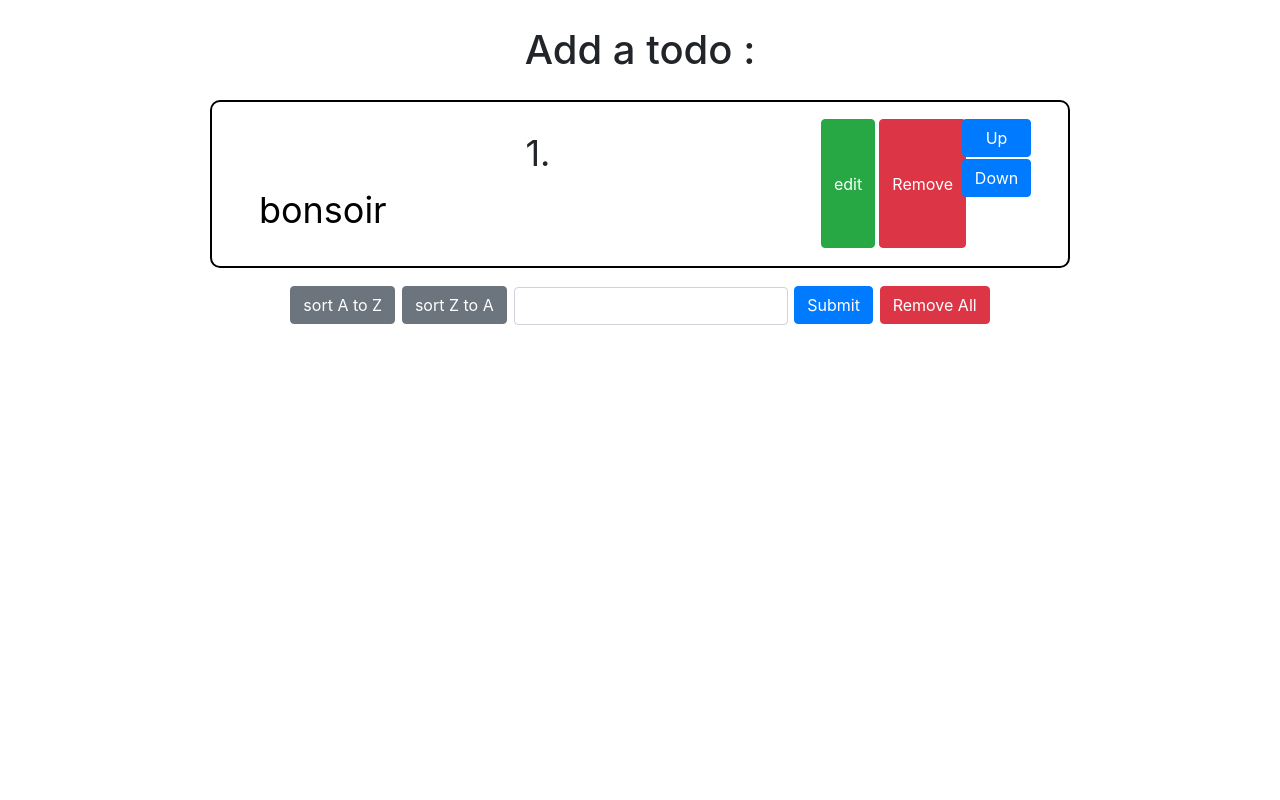
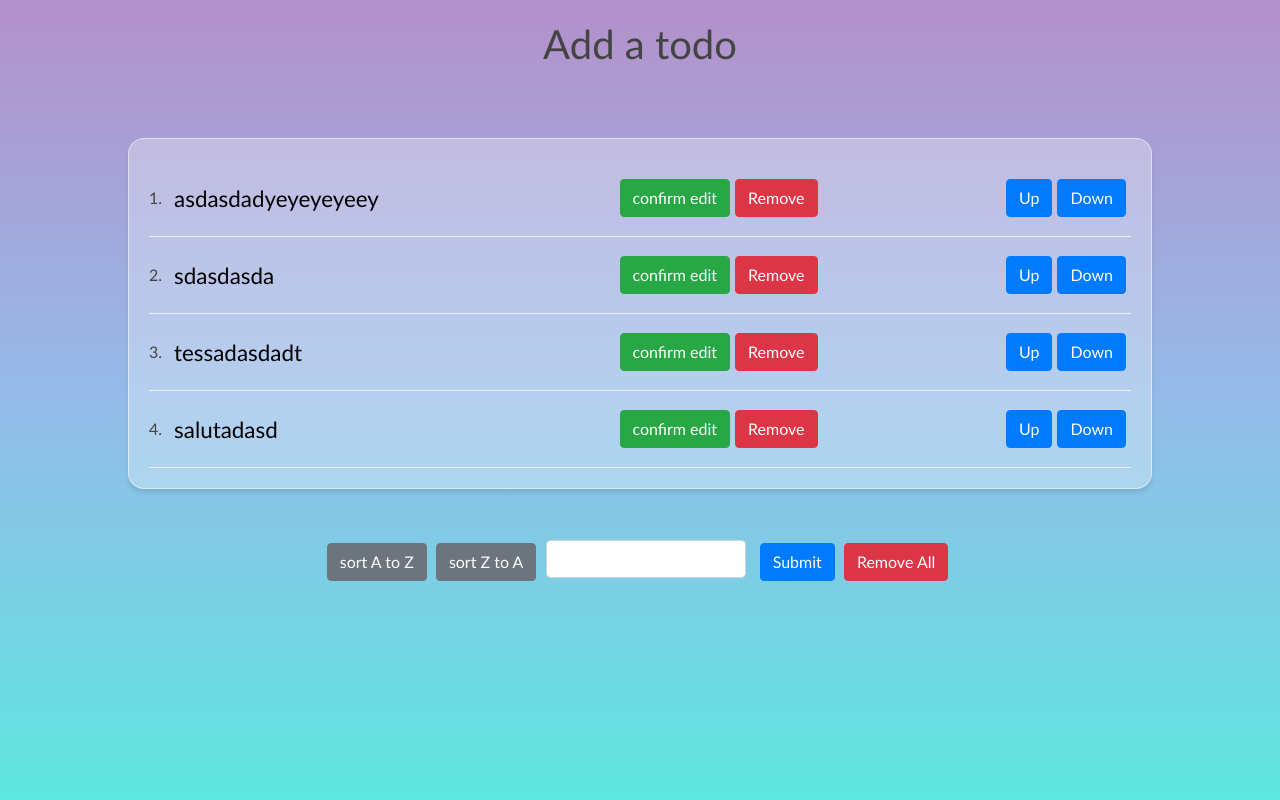
Before and after one commit to Alex-zReeZ/todo_php, a PHP site: page / in a window 1280 px wide. Run offline with PHP 8.4, Linux system fonts and the light colour scheme; data comes from the database, SQL or seed files in the repository; both versions use the stored data as it was after the commit.

Commit message:
fix : fixed modify button (not linked with other input

```diff
--- a/index.php
+++ b/index.php
@@ -1,7 +1,7 @@
 <?php
 session_start();
 
-/*$dsn = "sqlite:myDb.db";
+$dsn = "sqlite:myDb.db";
 $options = [
     PDO::ATTR_ERRMODE            => PDO::ERRMODE_EXCEPTION,
     PDO::ATTR_DEFAULT_FETCH_MODE => PDO::FETCH_ASSOC,
@@ -9,16 +9,10 @@ $options = [
 ];
 $pdo = new PDO($dsn, null, null, $options);
 
-$stmt = $pdo->prepare('select * FROM user');
-$stmt->execute();*/
-
-
-
 $fileName = 'name.json';
 
 $jsonData = file_get_contents($fileName);
 $data = json_decode($jsonData, true);
-
 
 if ($_SERVER['REQUEST_METHOD'] === 'POST') {
     /* add todo */
@@ -33,18 +27,19 @@ if ($_SERVER['REQUEST_METHOD'] === 'POST') {
     } elseif (isset($_POST["resetButton"])) {
         file_put_contents($fileName, '[]');
 
-
         /* remove todo*/
     } elseif (isset($_POST["removeTodo"])) {
         $taskId = $_POST['removeTodo'];
         if (isset($data[$taskId])) {
             unset($data[$taskId]);
+            $data = array_values($data);
             file_put_contents($fileName, json_encode($data));
         }
 
-    } elseif (isset($_POST["modifyTodo"], $_POST["newValue"])) {
+    } elseif (isset($_POST["modifyTodo"])) {
         $key = $_POST['modifyTodo'];
-        $newValue = $_POST["newValue"];
+        $newValue = $_POST["newValue$key"];
+
 
         if (isset($data[$key])) {
             $data[$key] = $newValue;
@@ -53,7 +48,6 @@ if ($_SERVER['REQUEST_METHOD'] === 'POST') {
     }
 
     /* sort the todo list */
-
     if (isset($_POST["sortAZ"])) {
         sort($data);
         file_put_contents($fileName, json_encode($data));
@@ -85,7 +79,6 @@ if ($_SERVER['REQUEST_METHOD'] === 'POST') {
 
     header("Location: index.php");
     exit;
-
 }
 
 $showMessage = isset($_SESSION['ShowMessage']) && $_SESSION['ShowMessage'];
@@ -101,13 +94,14 @@ if ($showMessage) {
     <meta name="viewport"
           content="width=device-width, user-scalable=no, initial-scale=1.0, maximum-scale=1.0, minimum-scale=1.0">
     <meta http-equiv="X-UA-Compatible" content="ie=edge">
-    <link rel="stylesheet" href="https://cdn.jsdelivr.net/npm/bootstrap@4.3.1/dist/css/bootstrap.min.css" integrity="sha384-ggOyR0iXCbMQv3Xipma34MD+dH/1fQ784/j6cY/iJTQUOhcWr7x9JvoRxT2MZw1T" crossorigin="anonymous">
+    <link rel="stylesheet" href="https://cdn.jsdelivr.net/npm/bootstrap@4.3.1/dist/css/bootstrap.min.css"
+          integrity="sha384-ggOyR0iXCbMQv3Xipma34MD+dH/1fQ784/j6cY/iJTQUOhcWr7x9JvoRxT2MZw1T" crossorigin="anonymous">
     <link rel="stylesheet" href="style.css">
-    <title>Document</title>
+    <title>Todo list PHP</title>
 </head>
 <body>
 <form name="form" method="post" action="">
-    <h1>Add a todo :</h1>
+    <h1>Add a todo</h1>
     <div class="todo-list">
         <?php if (!empty($data)) :
             foreach ($data as $key => $value) : ?>
@@ -115,37 +109,39 @@ if ($showMessage) {
                     <div class="todo-title">
                         <?= htmlspecialchars($key + 1 . '. ') ?>
                         <label>
-                            <input class=hide-input name="newValue" value='<?= $value ?>'>
+                            <input class=hide-input name="newValue<?= $key ?>" value='<?= $value ?>'>
                         </label>
                     </div>
                     <div class="button-section">
                         <button class="btn btn-success" type="submit" name="modifyTodo" value='<?= $key ?>'>
-                            edit
+                            confirm edit
                         </button>
                         <button class="btn btn-danger" type='submit' name='removeTodo' value='<?= $key ?>'>
                             Remove
                         </button>
                     </div>
                     <div class="up-down">
-                            <button class="btn btn-primary" type="submit" name="upButton" value='<?= $key ?>' >Up</button>
-                            <button class="btn btn-primary" type="submit" name="downButton" value='<?= $key ?>'>Down</button>
+                        <button class="btn btn-primary" type="submit" name="upButton" value='<?= $key ?>'>Up</button>
+                        <button class="btn btn-primary" type="submit" name="downButton" value='<?= $key ?>'>Down
+                        </button>
                     </div>
                 </div>
             <?php endforeach;
         endif; ?>
     </div>
-
+    <div class="down-button">
         <button class="btn btn-secondary" type="submit" name="sortAZ">sort A to Z</button>
         <button class="btn btn-secondary" type="submit" name="sortZA">sort Z to A</button>
 
-    <label for="name" >
+        <label for="name">
             <input class="form-control" id="name" type="text" name="name">
         </label>
         <button class="btn btn-primary" type="submit" name="postName">Submit</button>
         <button class="btn btn-danger" type="submit" name="resetButton">Remove All</button>
+    </div>
     <br>
     <?php if ($showMessage): ?>
-        <span class="session"><?= $_SESSION['AddedTodo']?></span>
+        <span class="session"><?= $_SESSION['AddedTodo'] ?></span>
     <?php endif; ?>
 </form>
 </body>
--- a/name.json
+++ b/name.json
@@ -1 +1 @@
-["bonsoir"]
+["asdasdadyeyeyeyeey","sdasdasda","tessadasdadt","salutadasd"]
--- a/style.css
+++ b/style.css
@@ -1,64 +1,93 @@
+:root {
+    --cl-heart: #fb003f7e;
+    --cl-star: #ff7b00ad;
+    --cl-trash: #8b00e27a;
+    --cl-default: #685ba062;
+    --cl-add: #5a86ec;
+}
+
+* {
+    padding: 0;
+    margin: 0;
+    box-sizing: border-box;
+}
+
 body {
-    font-size: 12px;
-    margin: 2% 15%;
+    display: flex;
+    justify-content: center;
+    min-height: 100vh;
+    height: fit-content;
+    background-image: linear-gradient(to top, #5ee7df 0%, #94bbe9 50%, #b490ca 100%);
+    background-repeat: no-repeat;
+    background-attachment: fixed;
+    font-family: 'Gill Sans', 'Gill Sans MT', Calibri, 'Trebuchet MS', sans-serif;
+    color: #444;
+}
+
+h1 {
+    margin-top: 2%;
     text-align: center;
 }
 
-form {
-    font-size: 2em;
-}
-
 .todo-list {
-    padding: 2%;
-    display: flex;
-    flex-direction: column;
-    gap: 5px;
+    margin-top: 70px;
+    width: 80vw;
+    padding: 20px;
+    border-radius: 16px;
+    background: rgba(255, 255, 255, 0.3);
+    box-shadow: 0 4px 5px rgba(0, 0, 0, 0.1);
+    backdrop-filter: blur(2px);
+    -webkit-backdrop-filter: blur(2px);
+    border: 1px solid rgba(255, 255, 255, 0.5);
 }
 
 .todo-row {
     display: flex;
     justify-content: space-between;
-    font-size: 1.5em;
-    padding: 2% 5%;
-    border: 2px black solid;
-    border-radius: 10px;
+    align-items: center;
+    border-bottom: 1px solid #eee;
+    padding: 10px 0;
 }
 
 .todo-title {
-    padding-top: 1%;
-    vertical-align: bottom;
+    display: flex;
+    align-items: center;
 }
 
-input, button {
-    font-size: 1em;
-    border-radius: 10px;
-    background-color: transparent;
+.todo-title label {
+    margin-left: 10px;
 }
 
-
-.session {
-    color: red;
+.button-section,
+.up-down {
+    display: flex;
+    align-items: center;
 }
 
-.up-down {
-    display: flex;
-    flex-direction: column;
-    gap: 2px;
-    font-size: 20px;
+.btn {
+    margin-right: 5px;
 }
 
-.button-section {
-    display: flex;
-    flex-direction: row;
-    gap: 3%;
-}
-
-.move-button {
-    color: white;
-    background-color: darkblue;
-    border-color: darkblue;
+.form-control {
+    width: 200px;
+    margin-right: 10px;
 }
 
 .hide-input {
     border-color: transparent;
+    background-color: transparent;
+    font-size: 1.4em;
+    padding-top: 4%;
 }
+
+.session {
+    display: block;
+    text-align: center;
+    color: red;
+    font-size: 1.5em;
+}
+
+.down-button {
+    text-align: center;
+    padding-top: 5%;
+}
```
Also changed, not shown: myDb.db. Lines whose indentation alone changed are shown as unchanged.
